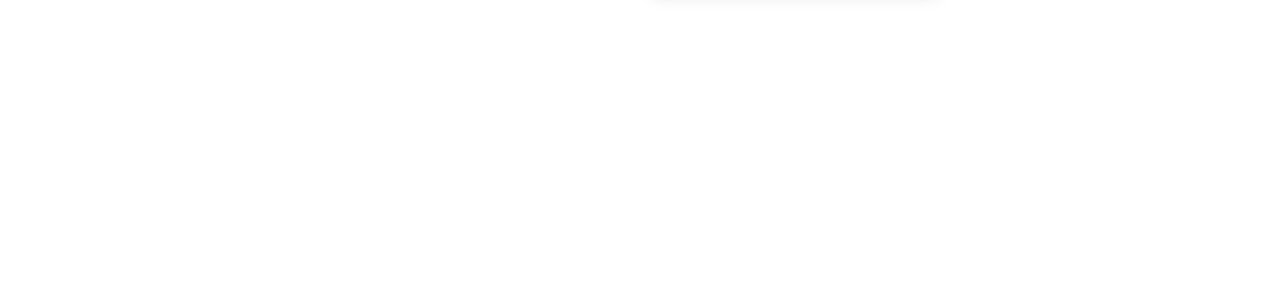
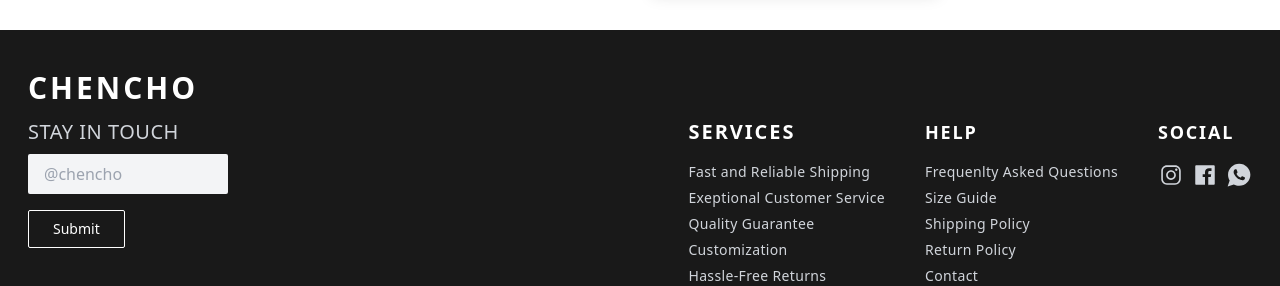
Before and after one commit to Chencho34/shopping-cart, a React (Vite) app: page / in a window 1280 px wide. Shown: the part 2511-2797 px from the top of the page. Before the commit the page ends 2541 px from the top, so only its background shows below. Built offline with nearby package versions, Linux system fonts and the light colour scheme.

Commit message:
WIP: Add Footer Component

```diff
--- a/src/components/footer/Footer.tsx
+++ b/src/components/footer/Footer.tsx
@@ -1,8 +1,82 @@
+import { IoLogoFacebook, IoLogoInstagram, IoLogoWhatsapp } from 'react-icons/io'
+import Button from '../button/Button'
+import Container from '../container/Container'
 
 export default function Footer () {
   return (
-    <div>
-
-    </div>
+    <footer className='bg-[#191919] w-full'>
+      <Container>
+        <h2 className='text-3xl font-semibold text-white mb-3 md:text-start text-center tracking-widest'>CHENCHO</h2>
+        <article className='flex justify-between flex-wrap gap-6'>
+          <section className='w-full lg:w-[200px]'>
+            <form>
+              <label htmlFor='' className='flex flex-col w-full mb-4'>
+                <span  className='text-xl text-gray-300 tracking-wide'>STAY IN TOUCH</span>
+                <input type='text' id=''  placeholder='@chencho'  className='rounded-sm px-4 py-2 mt-2 focus:outline-none bg-gray-100 w-full' />
+              </label>
+              <Button className='border-[1px] border-white px-6 text-white rounded-sm'>Submit</Button>
+            </form>
+          </section>
+          <article className='flex flex-wrap justify-between gap-10'>
+            <section className=''>
+              <h4 className='text-xl text-white font-semibold mb-4 tracking-widest'>SERVICES</h4>
+              <ul className='flex flex-col gap-1.5'>
+                <li className='text-sm text-gray-300 hover:opacity-70 tracking-wide w-max'><a href='#'>Fast and Reliable Shipping</a></li>
+                <li className='text-sm text-gray-300 hover:opacity-70 tracking-wide w-max'><a href='#'>Exeptional Customer Service</a></li>
+                <li className='text-sm text-gray-300 hover:opacity-70 tracking-wide w-max'><a href='#'>Quality Guarantee</a></li>
+                <li className='text-sm text-gray-300 hover:opacity-70 tracking-wide w-max'><a href='#'>Customization</a></li>
+                <li className='text-sm text-gray-300 hover:opacity-70 tracking-wide w-max'><a href='#'>Hassle-Free Returns</a></li>
+              </ul>
+            </section>
+            <section>
+              <h4 className='text-lg text-white font-semibold mb-4 tracking-widest'>HELP</h4>
+              <ul className='flex flex-col gap-1.5'>
+                <li className='text-sm text-gray-300 hover:opacity-70 tracking-wide w-max'><a href='#'>Frequenlty Asked Questions</a></li>
+                <li className='text-sm text-gray-300 hover:opacity-70 tracking-wide w-max'><a href='#'>Size Guide</a></li>
+                <li className='text-sm text-gray-300 hover:opacity-70 tracking-wide w-max'><a href='#'>Shipping Policy</a></li>
+                <li className='text-sm text-gray-300 hover:opacity-70 tracking-wide w-max'><a href='#'>Return Policy</a></li>
+                <li className='text-sm text-gray-300 hover:opacity-70 tracking-wide w-max'><a href='#'>Contact</a></li>
+              </ul>
+            </section>
+            {/* <section>
+              <h4 className='text-lg text-white font-semibold mb-4 tracking-widest'>COMPANY</h4>
+              <ul className='flex flex-col gap-1.5'>
+                <li className='text-sm text-gray-300 hover:opacity-70 tracking-wide w-max'><a href='#'>About Us</a></li>
+                <li className='text-sm text-gray-300 hover:opacity-70 tracking-wide w-max'><a href='#'>Our Team</a></li>
+                <li className='text-sm text-gray-300 hover:opacity-70 tracking-wide w-max'><a href='#'>Our Stores</a></li>
+                <li className='text-sm text-gray-300 hover:opacity-70 tracking-wide w-max'><a href='#'>Privacy Policy</a></li>
+                <li className='text-sm text-gray-300 hover:opacity-70 tracking-wide w-max'><a href='#'>News and Events</a></li>
+              </ul>
+            </section> */}
+            <section>
+              <h4 className='text-lg text-white font-semibold mb-4 tracking-widest'>SOCIAL</h4>
+              <ul className='flex flex-row gap-2'>
+                <li className='text-sm text-gray-300 hover:opacity-70'>
+                  <a href='#'>
+                    <IoLogoInstagram size={26}/>
+                  </a>
+                </li>
+                <li className='text-sm text-gray-300 hover:opacity-70'>
+                  <a href='#'>
+                    <IoLogoFacebook size={26}/>
+                  </a>
+                </li>
+                <li className='text-sm text-gray-300 hover:opacity-70'>
+                  <a href='#'>
+                    <IoLogoWhatsapp size={26}/>
+                  </a>
+                </li>
+              </ul>
+            </section>
+          </article>
+        </article>
+        <article>
+          <div className='h-[0.5px] bg-gray-300/20 my-7'/>
+        </article>
+        <article>
+          <p className='text-center tracking-wide text-gray-500 text-sm'>© Copyright 2024 <a href='https://github.com/Chencho34' target='_BLANCK' className='hover:text-white'>Chencho34</a>. All Rights Reserved.</p>
+        </article>
+      </Container>
+    </footer>
   )
 }
```
